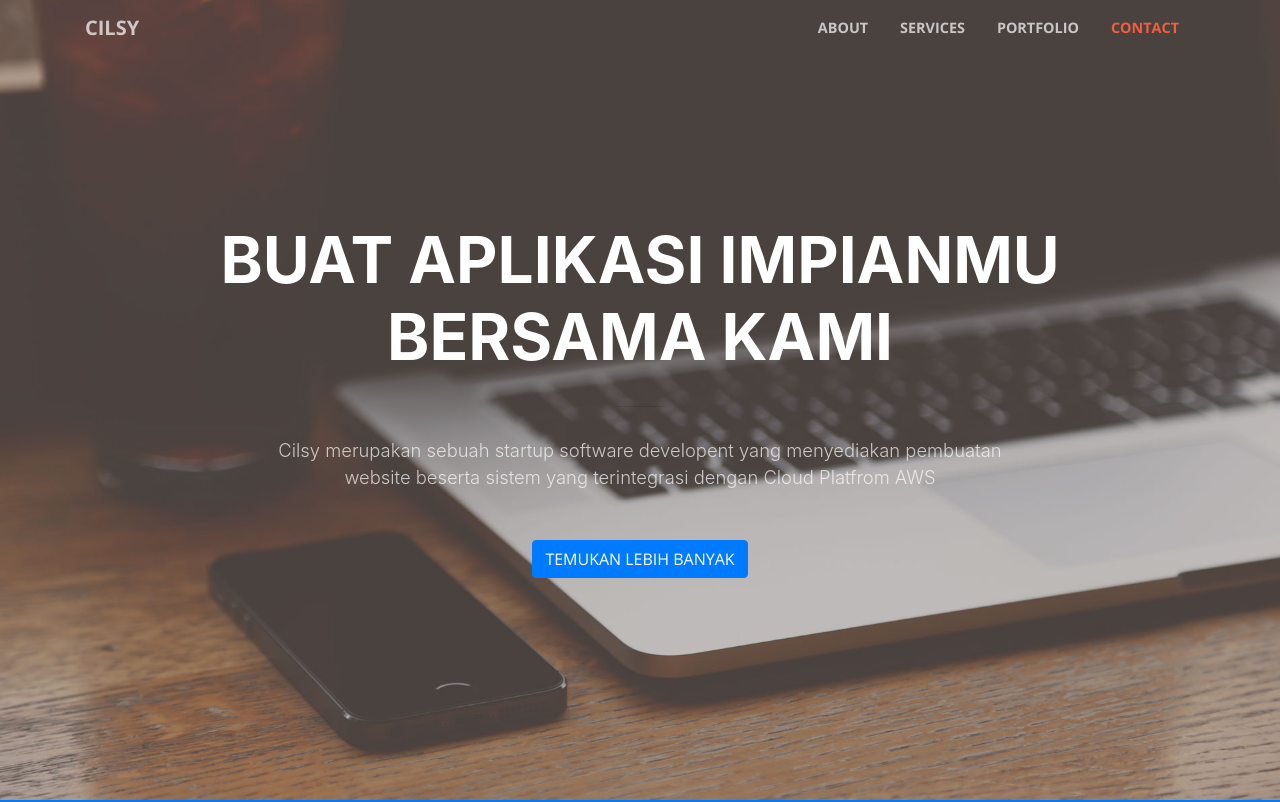
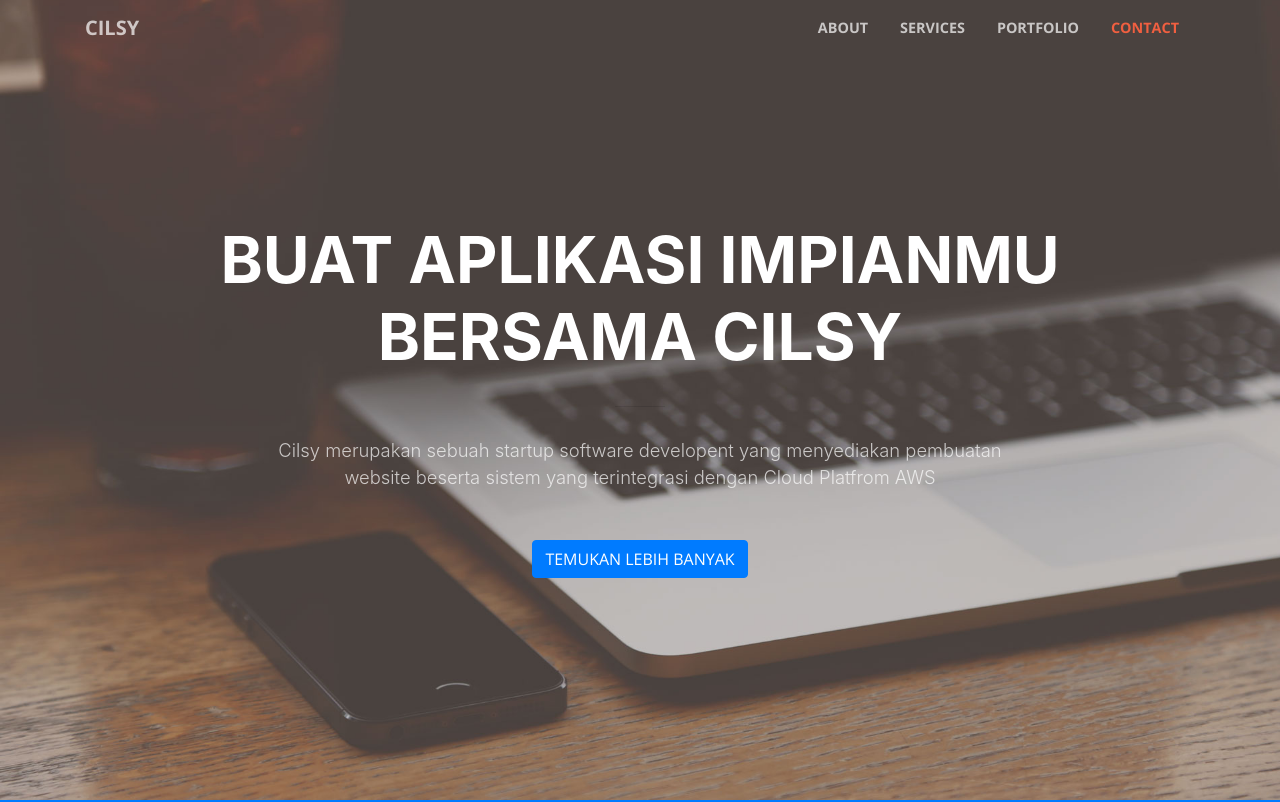
Before and after one commit to hansenfernando/cilsy-landingpage, a website with bundled scripts: page index.html in a window 1280 px wide. Shown: the top 802 px of the page. Built offline with nearby package versions, Linux system fonts and the light colour scheme.

Commit message:
Update index.html

```diff
--- a/index.html
+++ b/index.html
@@ -8,7 +8,7 @@
   <meta name="description" content="">
   <meta name="author" content="">
 
-  <title>Cilsy Software Developments</title>
+  <title>Cilsy Software Development</title>
 
   <!-- Bootstrap core CSS -->
   <link href="vendor/bootstrap/css/bootstrap.min.css" rel="stylesheet">
@@ -59,7 +59,7 @@
       <div class="row">
         <div class="col-lg-10 mx-auto">
           <h1 class="text-uppercase">
-            <strong>Buat Aplikasi Impianmu bersama kami</strong>
+            <strong>Buat Aplikasi Impianmu bersama Cilsy</strong>
           </h1>
           <hr>
         </div>
```
